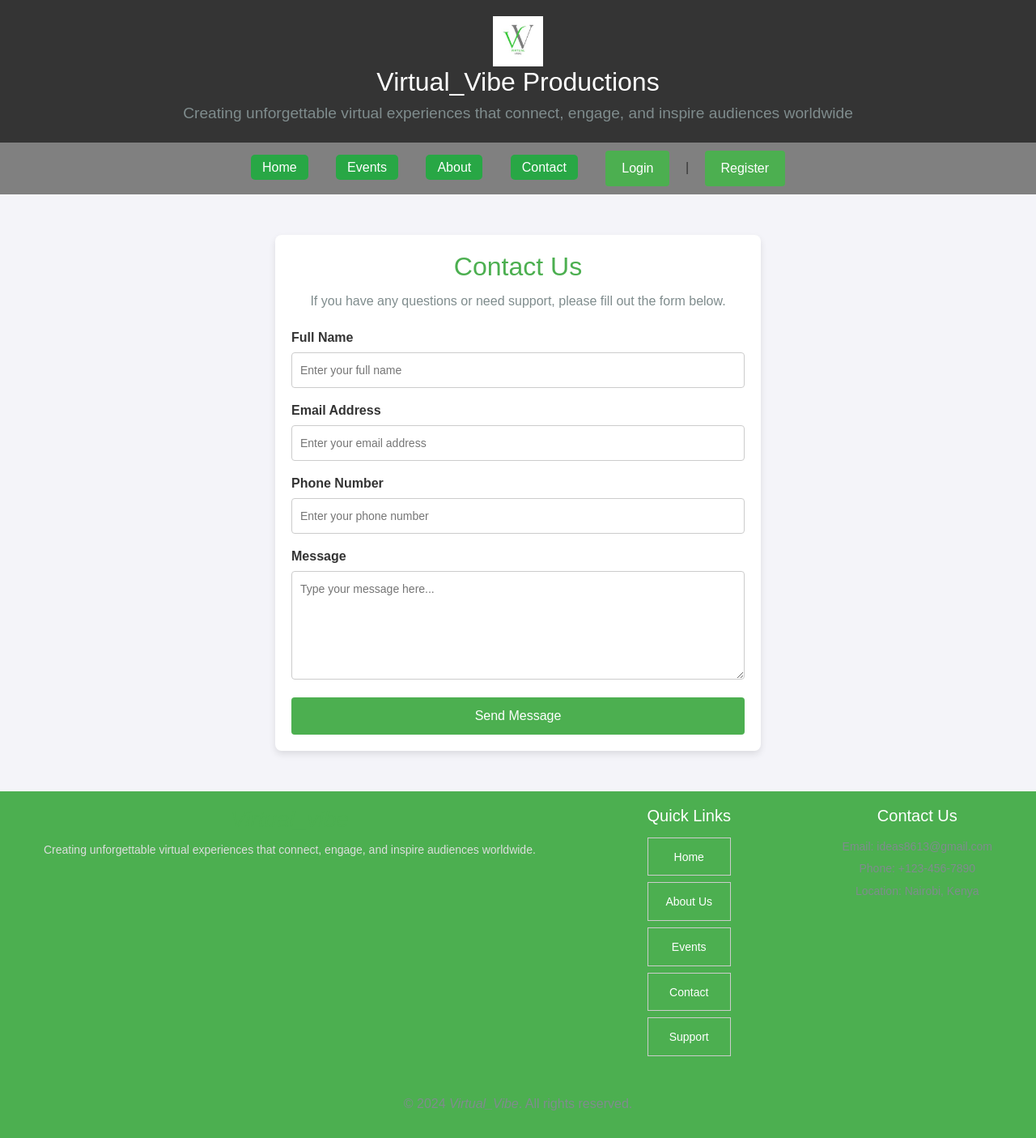
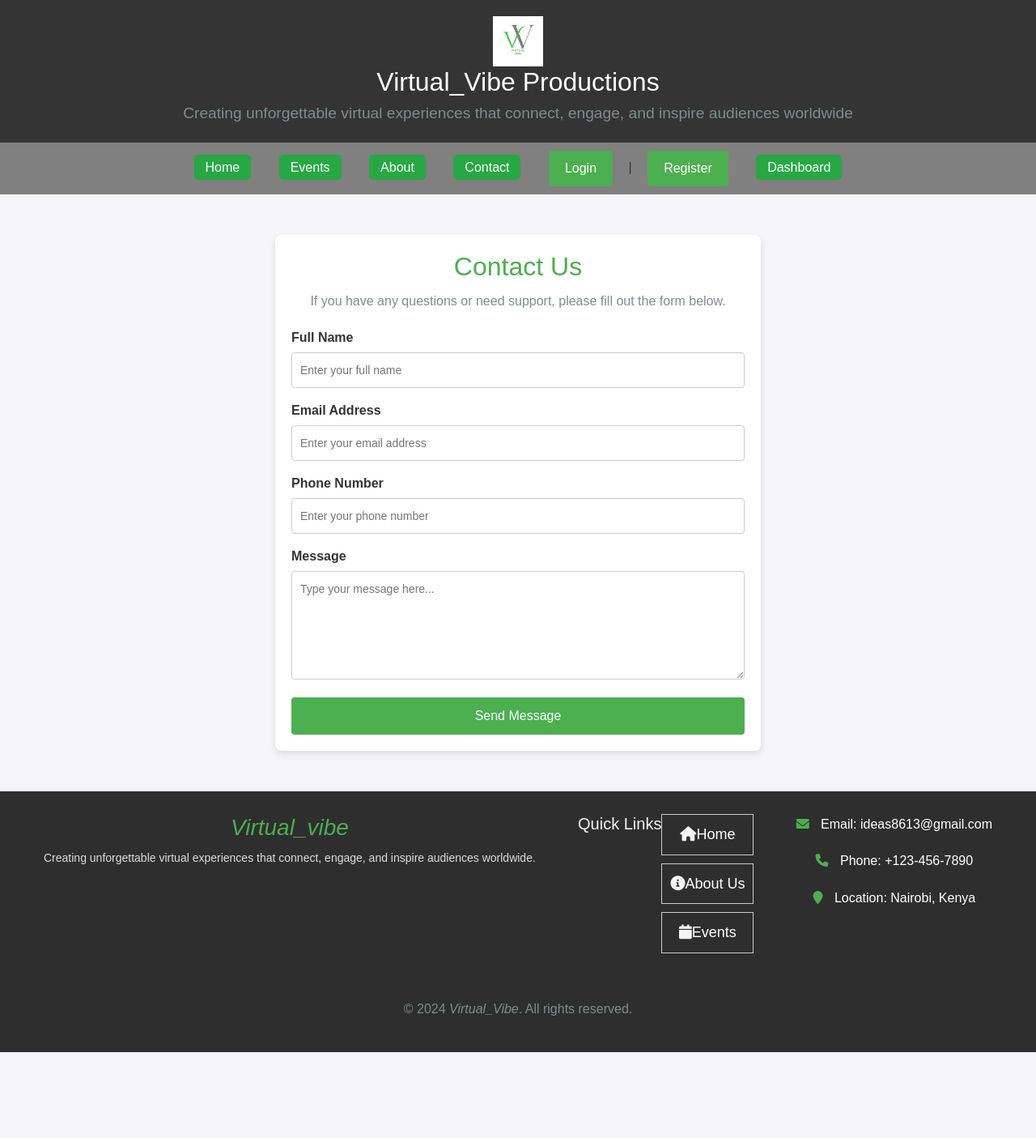
Before and after one commit to pinchase/Virtual_Vibe, a Django app: page /contact_us/ in a window 1280 px wide. Shown: the whole page at 81% size. After the commit the page ends 1299 px from the top, so only its background shows below. Run offline with Django 5.2, Linux system fonts and the light colour scheme; parts of the project's set-up code (start-up, migrations or seed data) failed here and were passed over.

Commit message:
second commit after few styling

```diff
--- a/OneDrive/Desktop/FINAL DJANGO PROJECT/EVENT_BOOKING_PLATFORM/EVENT_BOOKING_PLATFORM/settings.py
+++ b/OneDrive/Desktop/FINAL DJANGO PROJECT/EVENT_BOOKING_PLATFORM/EVENT_BOOKING_PLATFORM/settings.py
@@ -139,3 +139,7 @@ AUTHENTICATION_BACKENDS = [
     'django.contrib.auth.backends.ModelBackend',
 ]
 LOGIN_URL = '/login/'
+
+# myproject/settings.py
+
+APPEND_SLASH = False
--- a/OneDrive/Desktop/FINAL DJANGO PROJECT/EVENT_BOOKING_PLATFORM/Events/models.py
+++ b/OneDrive/Desktop/FINAL DJANGO PROJECT/EVENT_BOOKING_PLATFORM/Events/models.py
@@ -13,7 +13,7 @@ class Booking(models.Model):
     user_name = models.CharField(max_length=100)
     user_email = models.EmailField()
     number_of_tickets = models.PositiveIntegerField()
-    total_price = models.DecimalField(max_digits=10, decimal_places=2, default=0, db_column='total_price')
+    price = models.DecimalField(max_digits=10, decimal_places=2, default=0, db_column='total_price')
     # booking_date = models.DateTimeField(auto_now_add=True)
 
     def __str__(self):
--- a/OneDrive/Desktop/FINAL DJANGO PROJECT/EVENT_BOOKING_PLATFORM/Events/static/css/book.css
+++ b/OneDrive/Desktop/FINAL DJANGO PROJECT/EVENT_BOOKING_PLATFORM/Events/static/css/book.css
@@ -22,7 +22,7 @@ p {
     font-size: 1rem;
     margin: 10px 0;
     text-align: center;
-    color: rgba(0, 255, 34, 0.5);
+    color: rgb(15, 23, 3);
     font-weight: bold;
 }
 
@@ -56,7 +56,7 @@ form input {
 }
 
 /* Button styles */
-form button a{
+form button {
     display: block;
     width: 100%;
     padding: 10px;
@@ -71,7 +71,7 @@ form button a{
 
 }
 
-form button a:hover {
+form button :hover {
     background-color: rgba(51, 51, 51, 0.84);
 }
 
--- a/OneDrive/Desktop/FINAL DJANGO PROJECT/EVENT_BOOKING_PLATFORM/Events/templates/base.html
+++ b/OneDrive/Desktop/FINAL DJANGO PROJECT/EVENT_BOOKING_PLATFORM/Events/templates/base.html
@@ -7,7 +7,8 @@
     <meta name="viewport" content="width=device-width, initial-scale=1.0">
     <link rel="shortcut icon" href="{% static 'images/flaticon.jpg' %}" type="image/x-icon">
     <link rel="stylesheet" href="{% static 'css/styles.css' %}">
-
+     <link rel="stylesheet" href="https://cdnjs.cloudflare.com/ajax/libs/font-awesome/6.0.0-beta3/css/all.min.css">
+</head>
      <link href="https://cdn.jsdelivr.net/npm/bootstrap@5.3.1/dist/css/bootstrap.min.css" rel="stylesheet" integrity="sha384-4bw+/aepP/YC94hEpVNVgiZdgIC5+VKNBQNGCHeKRQN+PtmoHDEXuppvnDJzQIu9" crossorigin="anonymous">
     <style>
 
@@ -95,7 +96,7 @@
             border-radius: 8px;
         }
   .mines{
-      color: #4CAF50;
+      color: #03fa1c;
       font-size:22px;
       font-style: italic;
 
@@ -396,11 +397,21 @@ button:hover {
 
 /* Footer Styles */
 .footer {
-  background-color:  #4CAF50;
-  color: #fff;
-  padding: 10px 20px;
-  text-align: center;
+  background-color: #2e2e2e;
+    color: #f4f4f4;
+    padding: 20px;
 
+}
+/* Style for contact icons */
+.contact-details i {
+    margin-right: 10px;
+    color: #4CAF50;
+}
+
+/* Style the contact text */
+.contact-details p {
+    font-size: 16px;
+    color: #ffffff;
 }
 
 .footer-container {
@@ -428,7 +439,25 @@ button:hover {
   font-size: 20px;
   margin-bottom: 15px;
 }
+{#* Quick Links Styling */#}
+.quick-links {
+    list-style: none;
+    padding: 0;
+}
 
+.quick-links li {
+    font-size: 18px;
+    margin-bottom: 10px;
+}
+
+.quick-links a {
+    color: #333;
+    text-decoration: none;
+}
+
+.quick-links a:hover {
+    color: #4CAF50;
+}
 .footer-links ul {
   list-style: none;
   padding: 0;
@@ -436,19 +465,18 @@ button:hover {
 }
 
 .footer-links ul li {
-  margin-bottom: 8px;
-    text-decoration: none;
+  font-size: 18px;
+    margin-bottom: 10px;
 }
 
 .footer-links ul li a {
-  color: #fff;
-  text-decoration: none;
-  font-size: 14px;
+    color: #ffffff;
+    text-decoration: none;
   transition: color 0.3s;
 }
 
 .footer-links ul li a:hover {
-  color: black;
+  color: #4CAF50;
 }
 
 .footer-contact p {
@@ -474,6 +502,24 @@ button:hover {
   .footer-logo {
     text-align: center;
   }
+}
+   /* Footer with columns */
+footer .footer-links {
+    display: flex;
+    justify-content: space-between;
+    flex-wrap: wrap;
+}
+
+footer .footer-links div {
+    width: 30%;
+    margin: 10px 0;
+}
+
+/* Stack footer items on smaller screens */
+@media (max-width: 768px) {
+    footer .footer-links div {
+        width: 100%;
+    }
 }
 
 
@@ -507,11 +553,19 @@ button:hover {
         <a href="{% url 'about' %}">About</a>
         <a href="{% url 'contact_us' %}">Contact</a>
 
+{#          {% if user.is_authenticated %}#}
+{#    <a href="{% url 'user_dashboard' %}">Dashboard</a>#}
+{#    <a href="{% url 'logout' %}">Logout</a>#}
+{#{% else %}#}
+{#    <a href="{% url 'login' %}">Login</a>#}
+{#{% endif %}#}
 
           {% if user.is_authenticated %}
+              <a href="{% url 'user_dashboard' %}">Dashboard</a>
         <p class="mines">Welcome, {{ user.username }}! <a href="{% url 'logout' %}">Logout</a></p>
     {% else %}
         <a href="{% url 'login' %}" class="btn btn-success">Login</a> | <a href="{% url 'register' %}" class="btn btn-success">Register</a>
+              <a href="{% url 'user_dashboard' %}">Dashboard</a>
     {% endif %}
 
     </nav>
@@ -590,21 +644,20 @@ button:hover {
 
     <div class="footer-links">
       <h3>Quick Links</h3>
-      <ul>
-        <li><a href="{% url 'index' %}">Home</a></li>
-        <li><a href="{% url 'about' %}">About Us</a></li>
-        <li><a href="{% url 'event_list' %}">Events</a></li>
-        <li><a href="{% url 'contact_us' %}">Contact</a></li>
-        <li><a href="#">Support</a></li>
-      </ul>
+  <ul class="quick-links">
+    <li><i class="fa fa-home"></i><a href="{% url 'index' %}">Home</a></li>
+    <li><i class="fa fa-info-circle"></i><a href="{% url 'about' %}">About Us</a></li>
+    <li><i class="fa fa-calendar"></i><a href="{% url 'event_list' %}">Events</a></li>
+</ul>
     </div>
 
-    <div class="footer-contact">
-      <h3>Contact Us</h3>
-      <p>Email: ideas8613@gmail.com</p>
-      <p>Phone: +123-456-7890</p>
-      <p>Location: Nairobi, Kenya</p>
-    </div>
+   <!-- Contact Section with Icons -->
+<div class="contact-details">
+    <p><i class="fa fa-envelope"></i> Email: ideas8613@gmail.com</p>
+    <p><i class="fa fa-phone"></i> Phone: +123-456-7890</p>
+    <p><i class="fa fa-map-marker"></i> Location: Nairobi, Kenya</p>
+</div>
+
   </div>
 
   <div class="footer-bottom">
--- a/OneDrive/Desktop/FINAL DJANGO PROJECT/EVENT_BOOKING_PLATFORM/Events/templates/book_event.html
+++ b/OneDrive/Desktop/FINAL DJANGO PROJECT/EVENT_BOOKING_PLATFORM/Events/templates/book_event.html
@@ -30,7 +30,7 @@
 
         <p>Total Price: $<span id="total_price">{{ event.price }}</span></p>
 
-        <button type="submit" class="btn-submit"><a href="{% url 'pay' %}" class="button">Proceed to Pay</a></button>
+        <button type="submit" class="btn-submit"><a href="{% url 'pay' event_id=event.id  %}">Proceed to Pay</a></button>
     </form>
 
     <script>
--- a/OneDrive/Desktop/FINAL DJANGO PROJECT/EVENT_BOOKING_PLATFORM/Events/templates/contact_us.html
+++ b/OneDrive/Desktop/FINAL DJANGO PROJECT/EVENT_BOOKING_PLATFORM/Events/templates/contact_us.html
@@ -9,7 +9,8 @@
         <div class="c-container">
             <h2>Contact Us</h2>
             <p>If you have any questions or need support, please fill out the form below.</p>
-            <form action="/submit-contact" method="POST">
+            <form method="POST" action="{% url 'submit_contact' %}">
+                {% csrf_token %}
                 <div class="form-group">
                     <label for="name">Full Name</label>
                     <input type="text" id="name" name="name" placeholder="Enter your full name" required>
--- a/OneDrive/Desktop/FINAL DJANGO PROJECT/EVENT_BOOKING_PLATFORM/Events/urls.py
+++ b/OneDrive/Desktop/FINAL DJANGO PROJECT/EVENT_BOOKING_PLATFORM/Events/urls.py
@@ -9,7 +9,7 @@ urlpatterns = [
     path('event_list/', event_list, name='event_list'),
     path('book/<int:event_id>/', views.book_event, name='book_event'),
 
-      path('pay/', views.pay, name='pay'),
+    path('pay/<int:event_id>/', views.pay, name='pay'),
 
     path('stk/', views.stk, name="stk"),
     path('about/', views.about, name='about'),
@@ -18,6 +18,6 @@ urlpatterns = [
     path('login/', views.login_user, name='login'),
     path('logout/', views.logout_user, name='logout'),
      path('payment/callback/', views.payment_callback, name='payment_callback'),
-
-
+    path('submit-contact/', views.submit_contact, name='submit_contact'),
+    path('dashboard/', views.user_dashboard, name='user_dashboard'),
   ]
--- a/OneDrive/Desktop/FINAL DJANGO PROJECT/EVENT_BOOKING_PLATFORM/Events/views.py
+++ b/OneDrive/Desktop/FINAL DJANGO PROJECT/EVENT_BOOKING_PLATFORM/Events/views.py
@@ -7,6 +7,7 @@ from django.contrib.auth.models import User
 from django.http import  JsonResponse
 import requests
 from requests.auth import HTTPBasicAuth
+from django.http import HttpResponse, HttpResponseRedirect
 import json
 from . credentials import MpesaAccessToken, LipanaMpesaPpassword
 from django.contrib.auth import authenticate, login, logout
@@ -25,32 +26,41 @@ def book_event(request, event_id):
         number_of_tickets = int(request.POST['number_of_tickets'])
         total_price = event.price * number_of_tickets if event.price > 0 else 0
 
+        # Create and save the booking object
         booking = Booking(
             event=event,
             user_name=request.POST['user_name'],
             user_email=request.POST['user_email'],
             number_of_tickets=number_of_tickets,
-            price=total_price
+            price=total_price  # Ensure the Booking model supports a 'price' field
         )
         booking.save()
 
+        # Store total_price in the session for use in the pay view
+        request.session['total_price'] = float(total_price)  # Convert to float for JSON serialization
+
+        # Redirect to the pay view with the event_id
         return redirect('pay', event_id=event.id)
 
     # For GET request, render the template
     print("GET request received.")
     return render(request, 'book_event.html', {'event': event})
 
+from django.shortcuts import render, redirect, get_object_or_404
 
+def pay(request, event_id):
+    # Assume the total price is already calculated and stored in the session
+    total_price = request.session.get('total_price')
+    if not total_price:
+        # Redirect to a previous page if the total price is missing
+        return redirect('book_event', event_id=event_id)
 
-def pay(request,event_id):
+    # Retrieve the event or return a 404 if it doesn't exist
+    event = get_object_or_404(Event, id=event_id)
 
-    # Assume the total price is already calculated and stored in the session
-    total_price = request.session.get('total_price', None)
-    if not total_price:
-        # Redirect to a previous page if total price is missing
-        return redirect('book_event')
-    event = Event.objects.get(id=event_id)
-    return render(request, 'pay.html', {'total_price': total_price}, {'event': event})
+    # Pass both total_price and event_id to the template
+    return render(request, 'pay.html', {'total_price': total_price, 'event': event})
+
 
 
 
@@ -162,7 +172,16 @@ def process_payment(request):
             return JsonResponse({'error': 'Payment failed. Please try again later.'}, status=500)
 
 
+def submit_contact(request):
+    if request.method == 'POST':
+        # Handle form submission here (e.g., save data)
+        return HttpResponse("Contact form submitted successfully!")
 
+    # Redirect to the same view with a trailing slash if accessed without one
+    if not request.path.endswith('/'):
+        return HttpResponseRedirect(request.path + '/')
+
+    return render(request, 'contact_us.html')
 
 def payment_callback(request):
     if request.method == 'POST':
@@ -170,3 +189,22 @@ def payment_callback(request):
         # Process the callback data from M-Pesa
         print(data)  # For debugging; you should log this in production
         return JsonResponse({'ResultCode': 0, 'ResultDesc': 'Success'})
+
+
+@login_required
+def user_dashboard(request):
+    # Get the logged-in user's bookings
+    user = request.user
+    recent_bookings = Booking.objects.filter(user=user).order_by('-date')[:5]  # Fetch the 5 most recent bookings
+
+    # Other user details (e.g., name, email)
+    user_details = {
+        "username": user.username,
+        "email": user.email,
+    }
+
+    context = {
+        "user_details": user_details,
+        "recent_bookings": recent_bookings,
+    }
+    return render(request, 'dashboard.html', context)
```
Also changed, not shown: OneDrive/Desktop/FINAL DJANGO PROJECT/EVENT_BOOKING_PLATFORM/Events/static/css/pay.css (added, +71 -0 lines), OneDrive/Desktop/FINAL DJANGO PROJECT/EVENT_BOOKING_PLATFORM/Events/templates/dashboard.html (added, +25 -0 lines), OneDrive/Desktop/FINAL DJANGO PROJECT/EVENT_BOOKING_PLATFORM/Events/templates/pay.html (+10 -5 lines), OneDrive/Desktop/FINAL DJANGO PROJECT/EVENT_BOOKING_PLATFORM/Events/migrations/0005_rename_total_price_booking_price.py (added).
